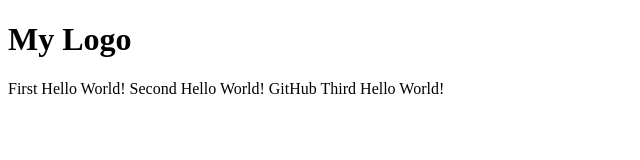
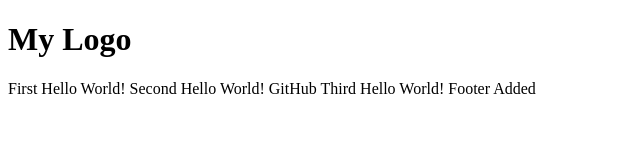
Before and after one commit to aksider/HTML_Module1_HomeTask1, a plain HTML site: page index.html in a window 1280 px wide. Shown: the whole page, without its empty margins (0-640 px from the left). Drawn offline with Linux system fonts and the light colour scheme.

Commit message:
added Footer

```diff
--- a/index.html
+++ b/index.html
@@ -11,5 +11,8 @@
     <span>First Hello World!</span>
     <span>Second Hello World!</span>
     <span>GitHub Third Hello World!</span>
+
+    <span>Footer Added</span>
+
 </body>
 </html>
```
